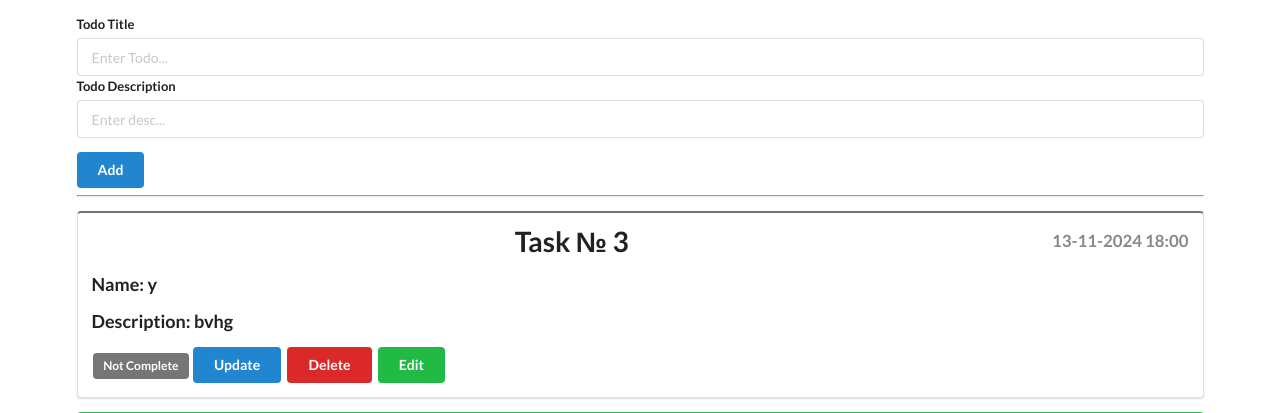
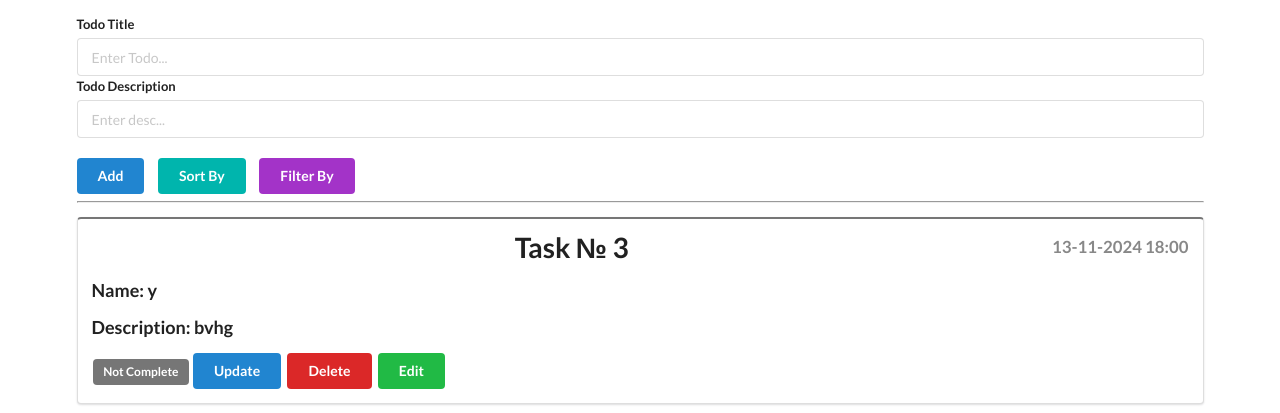
Before and after one commit to Rushpen/python-frameworks, a Django app: a page that uses django/templates/base.html in a window 1280 px wide. Shown: the part 82-495 px from the top of the page. Run offline with Django 4.2, Linux system fonts and the light colour scheme; data comes from the database, SQL or seed files in the repository; both versions use the stored data as it was after the commit.

Commit message:
sort and filter settings

```diff
--- a/django/static/js/script.js
+++ b/django/static/js/script.js
@@ -6,3 +6,10 @@
         form.style.display = 'none';
     }
 }
+
+document.addEventListener("DOMContentLoaded", function () {
+    const dropdowns = document.querySelectorAll('.ui.dropdown');
+    dropdowns.forEach(dropdown => {
+        $(dropdown).dropdown();
+    });
+});
--- a/django/templates/base.html
+++ b/django/templates/base.html
@@ -22,7 +22,28 @@
                 <label>Todo Description</label>
                 <input type="text" name="description" placeholder="Enter desc..."><br>
             </div>
-            <button class="ui blue button" type="submit">Add</button>
+            <div style="display: flex; gap: 10px; margin-top: 20px;">
+                <button class="ui blue button" type="submit">Add</button>
+
+                <div class="ui dropdown">
+                    <button class="ui teal button">Sort By</button>
+                    <div class="menu">
+                        <a class="item" href="?sort=created_at_asc">Date (Ascending)</a>
+                        <a class="item" href="?sort=created_at_desc">Date (Descending)</a>
+                        <a class="item" href="?sort=completed_first">Completed First</a>
+                        <a class="item" href="?sort=incomplete_first">Incomplete First</a>
+                    </div>
+                </div>
+
+                <div class="ui dropdown">
+                    <button class="ui purple button">Filter By</button>
+                    <div class="menu">
+                        <a class="item" href="?filter=all">All Tasks</a>
+                        <a class="item" href="?filter=completed">Completed Tasks</a>
+                        <a class="item" href="?filter=incomplete">Incomplete Tasks</a>
+                    </div>
+                </div>
+            </div>
         </form>
 
         <hr>
@@ -66,6 +87,8 @@
     </div>
     {% load static %}
     <script src="{% static 'js/script.js' %}"></script>
+    <script src="https://code.jquery.com/jquery-3.6.0.min.js"></script>
+    <script src="https://cdnjs.cloudflare.com/ajax/libs/semantic-ui/2.4.1/semantic.min.js"></script>
 </body>
 
 </html>
--- a/django/todolist/views.py
+++ b/django/todolist/views.py
@@ -5,9 +5,26 @@
 
 # Create your views here.
 def index(request):
+    sort = request.GET.get('sort', None)
+    filter_by = request.GET.get('filter', None)
+
     todos = Todo.objects.all()
+
+    if filter_by == 'completed':
+        todos = todos.filter(complete=True)
+    elif filter_by == 'incomplete':
+        todos = todos.filter(complete=False)
+
+    if sort == 'created_at_asc':
+        todos = todos.order_by('created_at')
+    elif sort == 'created_at_desc':
+        todos = todos.order_by('-created_at')
+    elif sort == 'completed_first':
+        todos = todos.order_by('-complete', 'created_at')
+    elif sort == 'incomplete_first':
+        todos = todos.order_by('complete', 'created_at')
+
     return render(request, "base.html", {"todo_list": todos})
-    # return HttpResponse("Hello World!!")
 
 
 @require_http_methods(["POST"])
@@ -19,7 +36,6 @@
         todo = Todo(title=title, description=description)
         todo.save()
     return redirect("index")
-
 
 def update(request, todo_id):
     todo = Todo.objects.get(id=todo_id)
```
Also changed, not shown: flask/app.py (+22 -3 lines), flask/static/js/script.js (+8 -0 lines), flask/templates/base.html (+24 -1 lines), django/db.sqlite3, flask/instance/db.sqlite.
